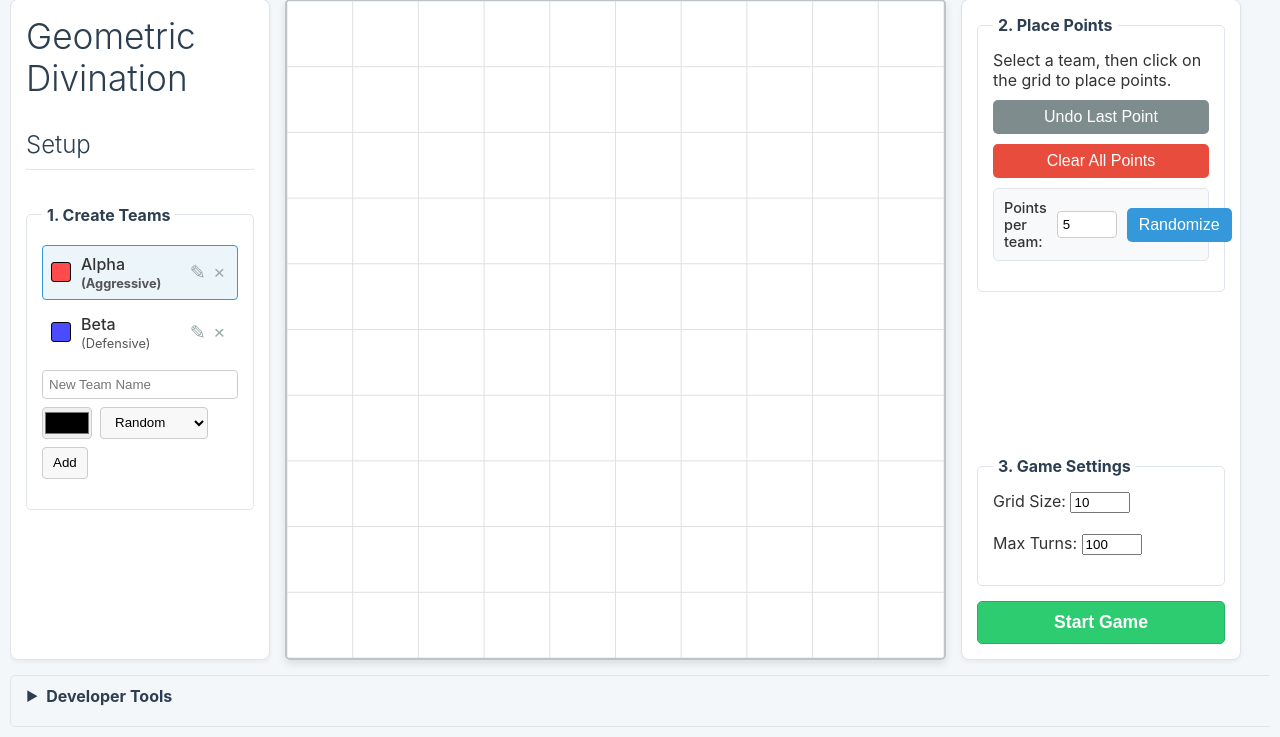
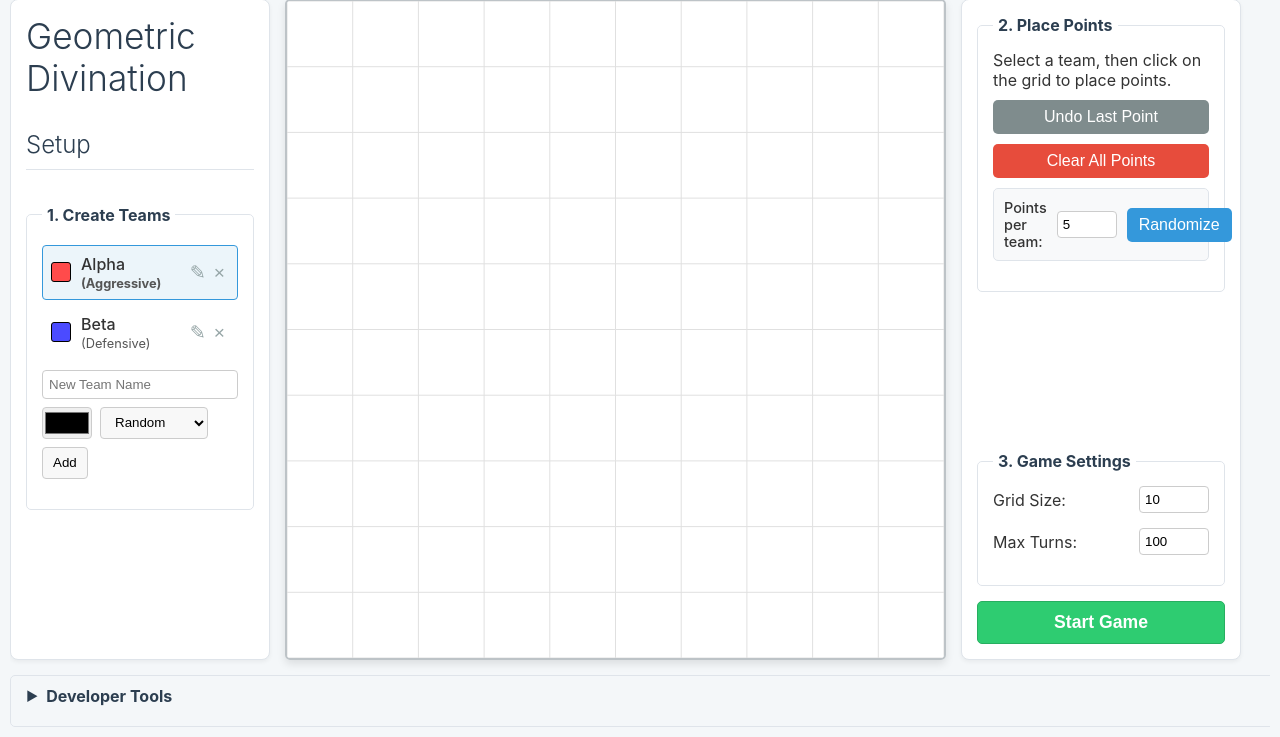
Before and after one commit to tmt1611/geom, a Flask app: page / in a window 1280 px wide. Shown: the part 63-800 px from the top of the page. Run offline with Flask 3, Linux system fonts and the light colour scheme; data that the repository does not hold is empty; some libraries are stand-ins or nearby versions.

```diff
--- a/index.html
+++ b/index.html
@@ -68,11 +68,14 @@
                 <fieldset>
                     <legend>3. Game Settings</legend>
                      <div class="start-section">
-                        <label for="grid-size">Grid Size:</label>
-                        <input type="number" id="grid-size" value="10" min="5" max="50" style="width: 60px;">
-                        <br><br>
-                        <label for="max-turns">Max Turns:</label>
-                        <input type="number" id="max-turns" value="100" style="width: 60px;">
+                        <div class="setting-item">
+                            <label for="grid-size">Grid Size:</label>
+                            <input type="number" id="grid-size" value="10" min="5" max="50">
+                        </div>
+                        <div class="setting-item">
+                            <label for="max-turns">Max Turns:</label>
+                            <input type="number" id="max-turns" value="100">
+                        </div>
                      </div>
                 </fieldset>
                 <button id="start-game-btn">Start Game</button>
--- a/static/css/style.css
+++ b/static/css/style.css
@@ -184,6 +184,25 @@ legend {
     margin-bottom: 15px;
 }
 
+.start-section {
+    display: flex;
+    flex-direction: column;
+    gap: 15px;
+}
+
+.setting-item {
+    display: flex;
+    justify-content: space-between;
+    align-items: center;
+}
+
+.setting-item input[type="number"] {
+    width: 70px;
+    padding: 5px;
+    border: 1px solid #ccc;
+    border-radius: 4px;
+}
+
 .placement-section {
     display: flex;
     flex-direction: column;
@@ -244,8 +263,6 @@ legend {
 }
 .randomize-controls button {
     flex-grow: 1;
-    padding: 8px 12px !important;
-    font-size: 1em !important;
 }
 
 .teams-section > * {
--- a/static/js/main.js
+++ b/static/js/main.js
@@ -293,11 +293,10 @@ document.addEventListener('DOMContentLoaded', () => {
         if (currentGameState.game_phase === 'RUNNING' || currentGameState.game_phase === 'FINISHED') {
             if (lastMessageEntry) {
                 let finalMessage = lastMessageEntry.message;
-                const actionTeam = teams[lastMessageEntry.teamId];
-                // Set the base color for the whole message
-                statusBar.style.color = actionTeam ? actionTeam.color : '#333';
+                // Set the base color for the message to a readable dark color.
+                statusBar.style.color = '#333';
 
-                // Individually color any team names mentioned in the message
+                // Individually color any team names mentioned in the message for emphasis.
                 for (const teamId in teams) {
                     finalMessage = finalMessage.replace(new RegExp(`\\b${teams[teamId].name}\\b`, 'g'), `<strong style="color: ${teams[teamId].color};">${teams[teamId].name}</strong>`);
                 }
```
Also changed, not shown: LAST_ITERATION.md (+4 -1 lines).
